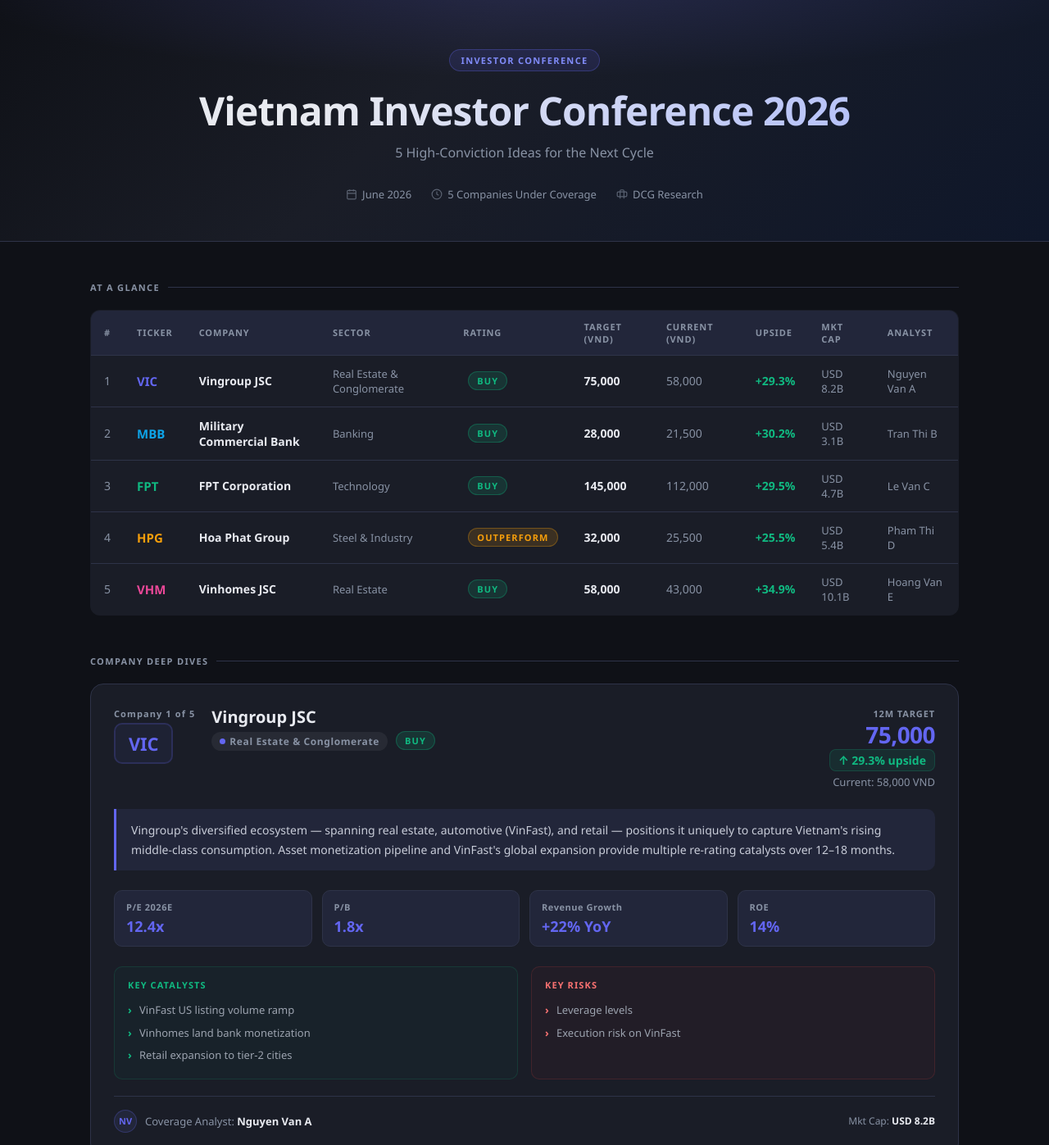
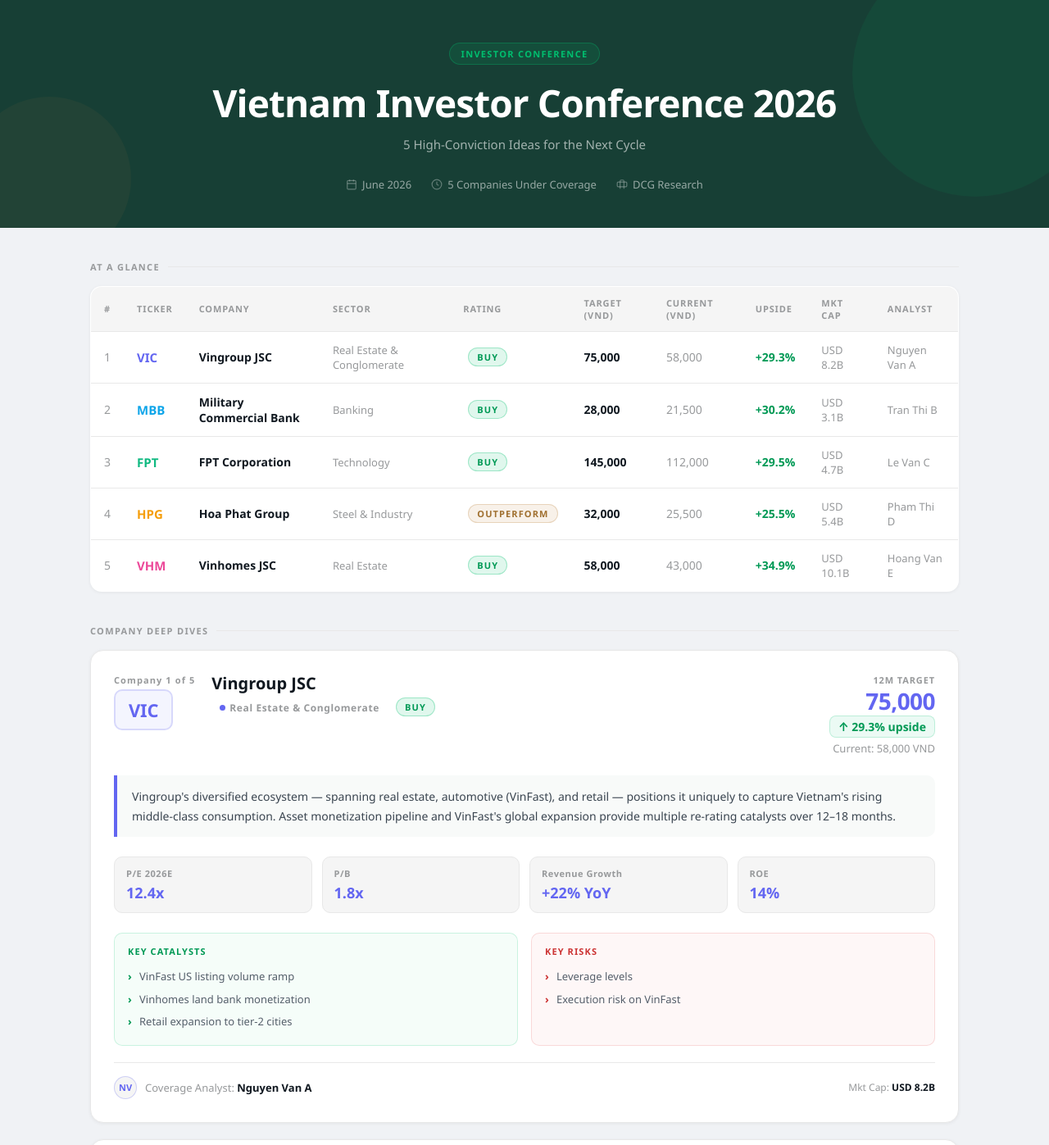
Before and after one commit to hoangvanthohvt-star/vn-conference-coverage, a plain HTML site: page docs/index.html in a window 1280 px wide. Shown: the top 1397 px of the page at 82% size. Drawn offline with Linux system fonts and the light colour scheme.

Commit message:
Update index.html

```diff
--- a/docs/index.html
+++ b/docs/index.html
@@ -6,20 +6,23 @@
 <title>Vietnam Investor Conference 2026 — Company Coverage</title>
 <style>
   :root {
-    --bg: #0f1117;
-    --surface: #1a1d27;
-    --surface2: #22263a;
-    --border: #2e3348;
-    --text: #e8eaf0;
-    --muted: #8892a4;
-    --buy-green: #10b981;
-    --out-amber: #f59e0b;
+    --bg: #f0f2f5;
+    --surface: #ffffff;
+    --surface2: #f5f5f5;
+    --border: #e8e8e8;
+    --text: #101820;
+    --muted: #97999b;
+    --green: #00bf6f;
+    --dark: #173f35;
+    --gold: #c08f4f;
+    --buy-green: #00bf6f;
+    --out-amber: #c08f4f;
   }
 
   * { box-sizing: border-box; margin: 0; padding: 0; }
 
   body {
-    font-family: 'Segoe UI', system-ui, -apple-system, sans-serif;
+    font-family: 'Manrope', 'Segoe UI', system-ui, -apple-system, sans-serif;
     background: var(--bg);
     color: var(--text);
     min-height: 100vh;
@@ -27,9 +30,9 @@
 
   /* ── Hero ── */
   .hero {
-    background: linear-gradient(135deg, #0f1117 0%, #1a1d27 40%, #0f172a 100%);
-    border-bottom: 1px solid var(--border);
-    padding: 60px 24px 48px;
+    background: var(--dark);
+    border-bottom: none;
+    padding: 52px 24px 44px;
     text-align: center;
     position: relative;
     overflow: hidden;
@@ -37,8 +40,21 @@
   .hero::before {
     content: '';
     position: absolute;
-    inset: 0;
-    background: radial-gradient(ellipse 80% 60% at 50% -10%, rgba(99,102,241,.18) 0%, transparent 70%);
+    top: -60px; right: -60px;
+    width: 300px; height: 300px;
+    background: var(--green);
+    opacity: .07;
+    border-radius: 50%;
+    pointer-events: none;
+  }
+  .hero::after {
+    content: '';
+    position: absolute;
+    bottom: -40px; left: -40px;
+    width: 200px; height: 200px;
+    background: var(--gold);
+    opacity: .06;
+    border-radius: 50%;
     pointer-events: none;
   }
   .hero-badge {
@@ -47,27 +63,24 @@
     font-weight: 700;
     letter-spacing: .12em;
     text-transform: uppercase;
-    color: #818cf8;
-    background: rgba(99,102,241,.12);
-    border: 1px solid rgba(99,102,241,.3);
+    color: var(--green);
+    background: rgba(0,191,111,.12);
+    border: 1px solid rgba(0,191,111,.3);
     border-radius: 20px;
     padding: 5px 14px;
     margin-bottom: 20px;
   }
   .hero h1 {
-    font-size: clamp(26px, 5vw, 48px);
+    font-size: clamp(26px, 5vw, 46px);
     font-weight: 800;
     letter-spacing: -.02em;
     line-height: 1.15;
     margin-bottom: 12px;
-    background: linear-gradient(135deg, #e8eaf0 30%, #a5b4fc 100%);
-    -webkit-background-clip: text;
-    -webkit-text-fill-color: transparent;
-    background-clip: text;
+    color: #ffffff;
   }
   .hero-sub {
-    font-size: 16px;
-    color: var(--muted);
+    font-size: 15px;
+    color: rgba(255,255,255,.6);
     max-width: 520px;
     margin: 0 auto 28px;
     line-height: 1.6;
@@ -78,7 +91,7 @@
     gap: 24px;
     flex-wrap: wrap;
     font-size: 13px;
-    color: var(--muted);
+    color: rgba(255,255,255,.55);
   }
   .hero-meta span { display: flex; align-items: center; gap: 6px; }
   .hero-meta svg { opacity: .6; }
@@ -91,7 +104,7 @@
     letter-spacing: .12em;
     text-transform: uppercase;
     color: var(--muted);
-    margin: 48px 0 20px;
+    margin: 40px 0 16px;
     display: flex;
     align-items: center;
     gap: 10px;
@@ -108,13 +121,13 @@
     background: var(--surface);
     border: 1px solid var(--border);
     border-radius: 16px;
-    margin-bottom: 28px;
+    margin-bottom: 20px;
     overflow: hidden;
-    transition: border-color .2s, box-shadow .2s;
+    transition: box-shadow .2s;
+    box-shadow: 0 1px 4px rgba(0,0,0,.06);
   }
   .company-card:hover {
-    border-color: rgba(255,255,255,.12);
-    box-shadow: 0 8px 40px rgba(0,0,0,.4);
+    box-shadow: 0 6px 24px rgba(0,0,0,.1);
   }
 
   .card-header {
@@ -172,8 +185,8 @@
     border-radius: 20px;
     margin-left: 6px;
   }
-  .rating-BUY { background: rgba(16,185,129,.15); color: #10b981; border: 1px solid rgba(16,185,129,.3); }
-  .rating-OUTPERFORM { background: rgba(245,158,11,.15); color: #f59e0b; border: 1px solid rgba(245,158,11,.3); }
+  .rating-BUY { background: rgba(0,191,111,.12); color: #009955; border: 1px solid rgba(0,191,111,.3); }
+  .rating-OUTPERFORM { background: rgba(192,143,79,.12); color: #a07030; border: 1px solid rgba(192,143,79,.3); }
 
   .price-block {
     margin-left: auto;
@@ -191,9 +204,9 @@
     display: inline-block;
     font-size: 14px;
     font-weight: 700;
-    color: #10b981;
-    background: rgba(16,185,129,.1);
-    border: 1px solid rgba(16,185,129,.2);
+    color: #009955;
+    background: rgba(0,191,111,.08);
+    border: 1px solid rgba(0,191,111,.2);
     border-radius: 8px;
     padding: 3px 10px;
     margin-top: 4px;
@@ -204,13 +217,13 @@
 
   /* ── Thesis ── */
   .thesis-box {
-    background: var(--surface2);
-    border-left: 3px solid;
+    background: #f8faf9;
+    border-left: 4px solid;
     border-radius: 0 10px 10px 0;
     padding: 14px 18px;
     font-size: 14px;
     line-height: 1.7;
-    color: #c8ccd8;
+    color: #3a4550;
     margin-bottom: 24px;
   }
 
@@ -235,8 +248,8 @@
   @media (max-width: 600px) { .two-col { grid-template-columns: 1fr; } }
 
   .list-box { border-radius: 10px; padding: 14px 16px; }
-  .list-box.catalysts { background: rgba(16,185,129,.04); border: 1px solid rgba(16,185,129,.15); }
-  .list-box.risks     { background: rgba(239,68,68,.04);  border: 1px solid rgba(239,68,68,.15);  }
+  .list-box.catalysts { background: rgba(0,191,111,.04); border: 1px solid rgba(0,191,111,.18); }
+  .list-box.risks     { background: rgba(220,50,50,.04);  border: 1px solid rgba(220,50,50,.15);  }
   .list-title {
     font-size: 11px;
     font-weight: 700;
@@ -244,20 +257,20 @@
     text-transform: uppercase;
     margin-bottom: 10px;
   }
-  .list-box.catalysts .list-title { color: #10b981; }
-  .list-box.risks     .list-title { color: #f87171; }
+  .list-box.catalysts .list-title { color: #009955; }
+  .list-box.risks     .list-title { color: #cc3333; }
   .list-box ul { list-style: none; }
   .list-box ul li {
     font-size: 13px;
-    color: #9ca3af;
+    color: #555f6b;
     padding: 4px 0;
     padding-left: 14px;
     position: relative;
     line-height: 1.5;
   }
   .list-box ul li::before { content: '›'; position: absolute; left: 0; font-weight: 700; }
-  .list-box.catalysts ul li::before { color: #10b981; }
-  .list-box.risks     ul li::before { color: #f87171; }
+  .list-box.catalysts ul li::before { color: #009955; }
+  .list-box.risks     ul li::before { color: #cc3333; }
 
   /* ── Analyst ── */
   .analyst-row {
@@ -287,11 +300,12 @@
     width: 100%;
     border-collapse: collapse;
     font-size: 14px;
-    margin-bottom: 48px;
+    margin-bottom: 40px;
     background: var(--surface);
-    border-radius: 12px;
+    border-radius: 14px;
     overflow: hidden;
     border: 1px solid var(--border);
+    box-shadow: 0 1px 4px rgba(0,0,0,.06);
   }
   .summary-table th {
     text-align: left;
@@ -310,9 +324,9 @@
     vertical-align: middle;
   }
   .summary-table tr:last-child td { border-bottom: none; }
-  .summary-table tr:hover td { background: rgba(255,255,255,.02); }
+  .summary-table tr:hover td { background: #f8faf9; }
   .ticker-cell { font-weight: 800; font-size: 15px; }
-  .upside-cell { font-weight: 700; color: #10b981; }
+  .upside-cell { font-weight: 700; color: #009955; }
   .num-cell { font-variant-numeric: tabular-nums; }
 
   /* ── Footer ── */
@@ -321,15 +335,16 @@
     padding: 32px 20px;
     border-top: 1px solid var(--border);
     text-align: center;
+    background: var(--dark);
   }
   footer p {
     font-size: 12px;
-    color: var(--muted);
+    color: rgba(255,255,255,.45);
     max-width: 700px;
     margin: 0 auto 8px;
     line-height: 1.6;
   }
-  footer .gen-time { font-size: 11px; color: #4b5563; margin-top: 12px; }
+  footer .gen-time { font-size: 11px; color: rgba(255,255,255,.25); margin-top: 12px; }
 
   /* ── Loading ── */
   #loading {
```
